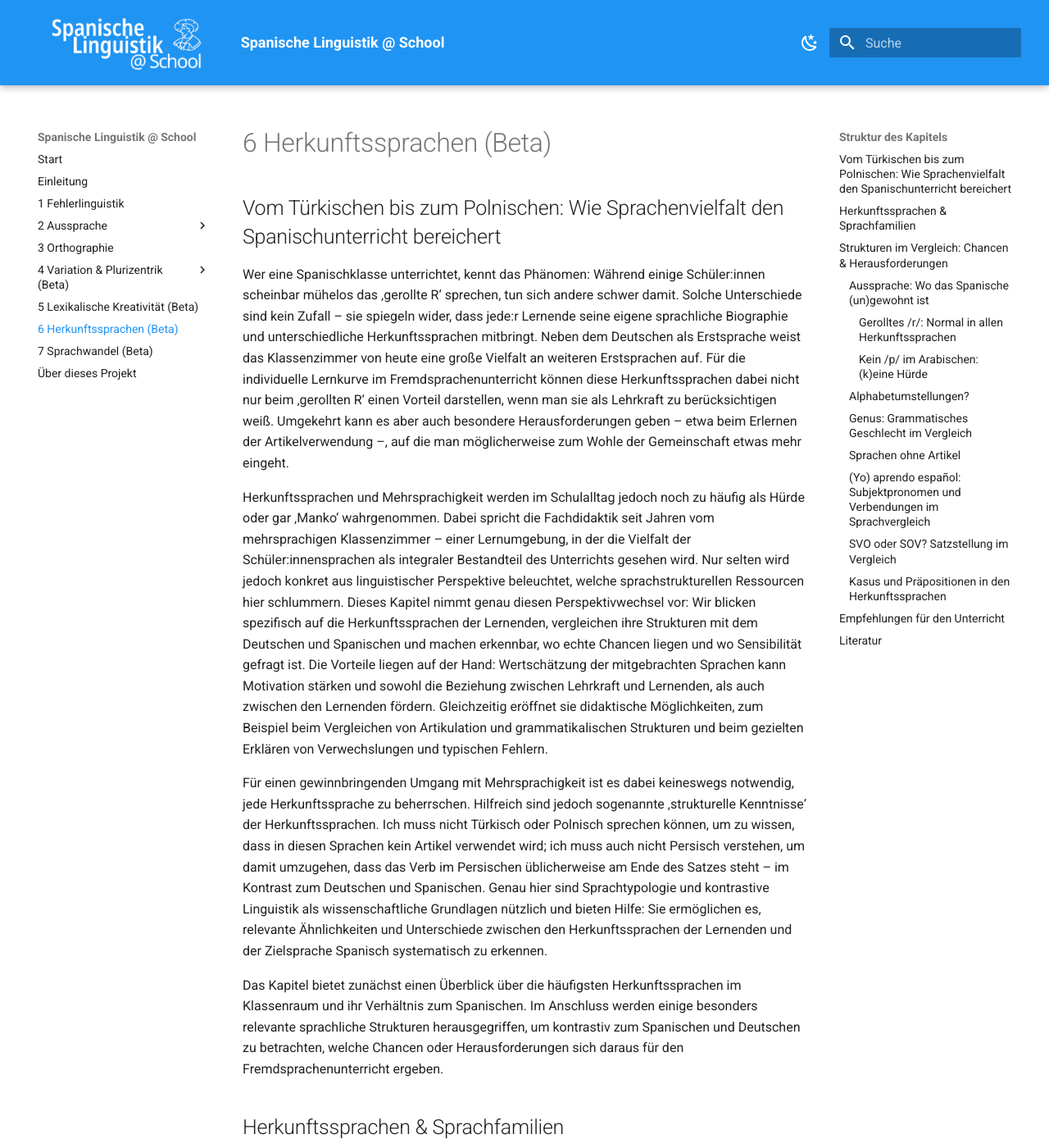
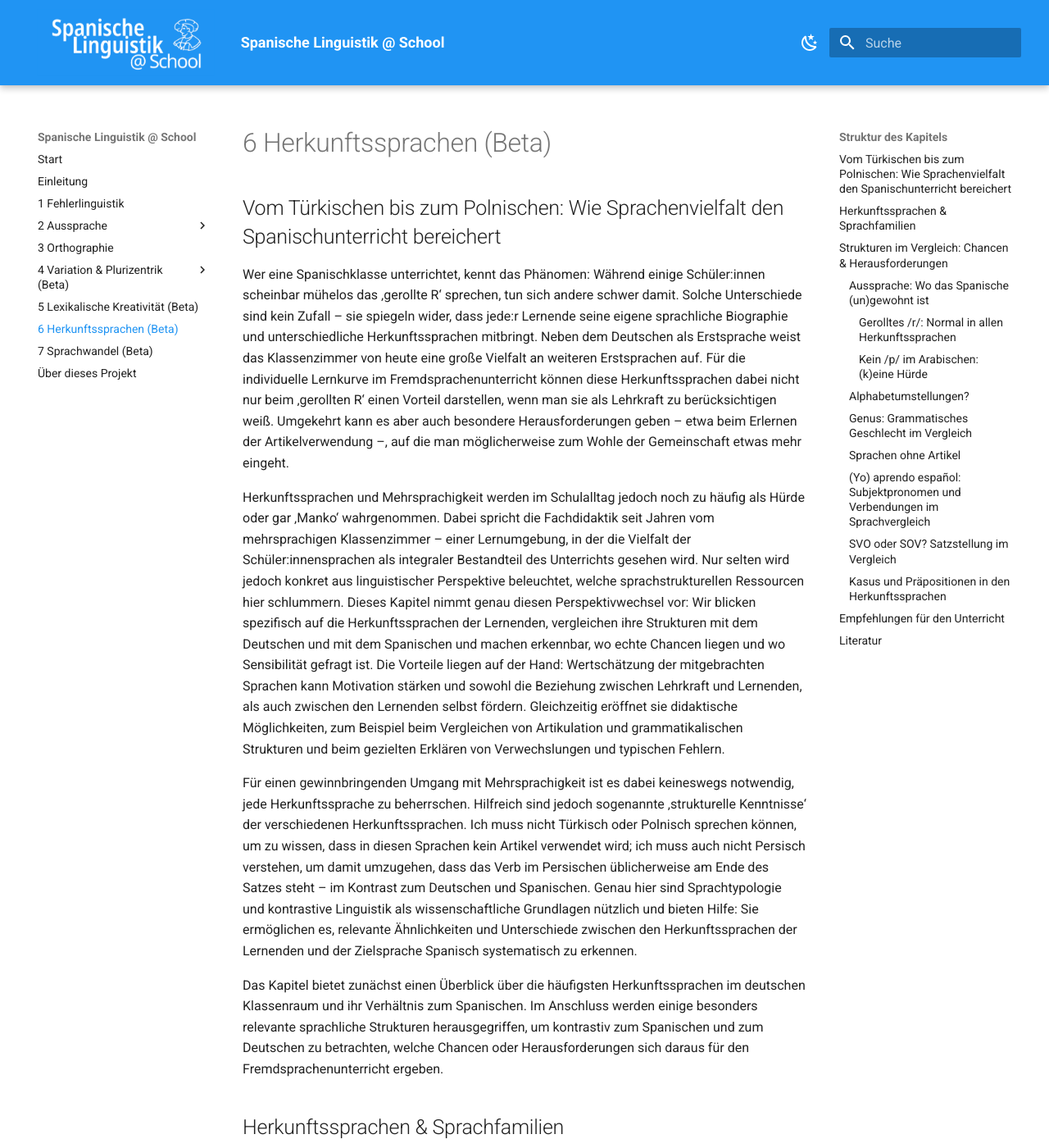
Before and after one commit to FTacke/spanisch-toolkit, an MkDocs documentation site: the page built from docs/herkunftssprachen/herkunftssprachen.md, in a window 1280 px wide and 1400 px high. Shown: the whole window at 82% size. Built offline with MkDocs 1.6.1 and Material for MkDocs 9.7.7, drawn with Linux system fonts in a browser that asks for light colours; some of the changed text lies outside the part shown.

Commit message:
Refine wording in herkunftssprachen.md and wandel.md

```diff
--- a/docs/herkunftssprachen/herkunftssprachen.md
+++ b/docs/herkunftssprachen/herkunftssprachen.md
@@ -4,11 +4,11 @@
 
 Wer eine Spanischklasse unterrichtet, kennt das Phänomen: Während einige Schüler:innen scheinbar mühelos das ‚gerollte R‘ sprechen, tun sich andere schwer damit. Solche Unterschiede sind kein Zufall – sie spiegeln wider, dass jede:r Lernende seine eigene sprachliche Biographie und unterschiedliche Herkunftssprachen mitbringt. Neben dem Deutschen als Erstsprache weist das Klassenzimmer von heute eine große Vielfalt an weiteren Erstsprachen auf. Für die individuelle Lernkurve im Fremdsprachenunterricht können diese Herkunftssprachen dabei nicht nur beim ‚gerollten R‘ einen Vorteil darstellen, wenn man sie als Lehrkraft zu berücksichtigen weiß. Umgekehrt kann es aber auch besondere Herausforderungen geben – etwa beim Erlernen der Artikelverwendung –, auf die man möglicherweise zum Wohle der Gemeinschaft etwas mehr eingeht.
 
-Herkunftssprachen und Mehrsprachigkeit werden im Schulalltag jedoch noch zu häufig als Hürde oder gar ‚Manko‘ wahrgenommen. Dabei spricht die Fachdidaktik seit Jahren vom mehrsprachigen Klassenzimmer – einer Lernumgebung, in der die Vielfalt der Schüler:innensprachen als integraler Bestandteil des Unterrichts gesehen wird. Nur selten wird jedoch konkret aus linguistischer Perspektive beleuchtet, welche sprachstrukturellen Ressourcen hier schlummern. Dieses Kapitel nimmt genau diesen Perspektivwechsel vor: Wir blicken spezifisch auf die Herkunftssprachen der Lernenden, vergleichen ihre Strukturen mit dem Deutschen und Spanischen und machen erkennbar, wo echte Chancen liegen und wo Sensibilität gefragt ist. Die Vorteile liegen auf der Hand: Wertschätzung der mitgebrachten Sprachen kann Motivation stärken und sowohl die Beziehung zwischen Lehrkraft und Lernenden, als auch zwischen den Lernenden fördern. Gleichzeitig eröffnet sie didaktische Möglichkeiten, zum Beispiel beim Vergleichen von Artikulation und grammatikalischen Strukturen und beim gezielten Erklären von Verwechslungen und typischen Fehlern.
+Herkunftssprachen und Mehrsprachigkeit werden im Schulalltag jedoch noch zu häufig als Hürde oder gar ‚Manko‘ wahrgenommen. Dabei spricht die Fachdidaktik seit Jahren vom mehrsprachigen Klassenzimmer – einer Lernumgebung, in der die Vielfalt der Schüler:innensprachen als integraler Bestandteil des Unterrichts gesehen wird. Nur selten wird jedoch konkret aus linguistischer Perspektive beleuchtet, welche sprachstrukturellen Ressourcen hier schlummern. Dieses Kapitel nimmt genau diesen Perspektivwechsel vor: Wir blicken spezifisch auf die Herkunftssprachen der Lernenden, vergleichen ihre Strukturen mit dem Deutschen und mit dem Spanischen und machen erkennbar, wo echte Chancen liegen und wo Sensibilität gefragt ist. Die Vorteile liegen auf der Hand: Wertschätzung der mitgebrachten Sprachen kann Motivation stärken und sowohl die Beziehung zwischen Lehrkraft und Lernenden, als auch zwischen den Lernenden selbst fördern. Gleichzeitig eröffnet sie didaktische Möglichkeiten, zum Beispiel beim Vergleichen von Artikulation und grammatikalischen Strukturen und beim gezielten Erklären von Verwechslungen und typischen Fehlern.
 
-Für einen gewinnbringenden Umgang mit Mehrsprachigkeit ist es dabei keineswegs notwendig, jede Herkunftssprache zu beherrschen. Hilfreich sind jedoch sogenannte ‚strukturelle Kenntnisse‘ der Herkunftssprachen. Ich muss nicht Türkisch oder Polnisch sprechen können, um zu wissen, dass in diesen Sprachen kein Artikel verwendet wird; ich muss auch nicht Persisch verstehen, um damit umzugehen, dass das Verb im Persischen üblicherweise am Ende des Satzes steht – im Kontrast zum Deutschen und Spanischen. Genau hier sind Sprachtypologie und kontrastive Linguistik als wissenschaftliche Grundlagen nützlich und bieten Hilfe: Sie ermöglichen es, relevante Ähnlichkeiten und Unterschiede zwischen den Herkunftssprachen der Lernenden und der Zielsprache Spanisch systematisch zu erkennen.
+Für einen gewinnbringenden Umgang mit Mehrsprachigkeit ist es dabei keineswegs notwendig, jede Herkunftssprache zu beherrschen. Hilfreich sind jedoch sogenannte ‚strukturelle Kenntnisse‘ der verschiedenen Herkunftssprachen. Ich muss nicht Türkisch oder Polnisch sprechen können, um zu wissen, dass in diesen Sprachen kein Artikel verwendet wird; ich muss auch nicht Persisch verstehen, um damit umzugehen, dass das Verb im Persischen üblicherweise am Ende des Satzes steht – im Kontrast zum Deutschen und Spanischen. Genau hier sind Sprachtypologie und kontrastive Linguistik als wissenschaftliche Grundlagen nützlich und bieten Hilfe: Sie ermöglichen es, relevante Ähnlichkeiten und Unterschiede zwischen den Herkunftssprachen der Lernenden und der Zielsprache Spanisch systematisch zu erkennen.
 
-Das Kapitel bietet zunächst einen Überblick über die häufigsten Herkunftssprachen im Klassenraum und ihr Verhältnis zum Spanischen. Im Anschluss werden einige besonders relevante sprachliche Strukturen herausgegriffen, um kontrastiv zum Spanischen und Deutschen zu betrachten, welche Chancen oder Herausforderungen sich daraus für den Fremdsprachenunterricht ergeben.
+Das Kapitel bietet zunächst einen Überblick über die häufigsten Herkunftssprachen im deutschen Klassenraum und ihr Verhältnis zum Spanischen. Im Anschluss werden einige besonders relevante sprachliche Strukturen herausgegriffen, um kontrastiv zum Spanischen und zum Deutschen zu betrachten, welche Chancen oder Herausforderungen sich daraus für den Fremdsprachenunterricht ergeben.
 
 ## Herkunftssprachen & Sprachfamilien
 
@@ -60,7 +60,7 @@ Wer Spanisch lernt, begegnet schon zu Beginn dem ‚gerollten R‘, das für Ler
 
 Sprachvergleichend ist es sogar so, dass in der Mehrzahl der Sprachen der Welt das <span class="meta">/r/</span> alveolar, also mit der Zungenspitze, artikuliert wird. Sprachen wie Deutsch und Französisch, in denen das <span class="meta">/r/</span> uvular ausgesprochen wird, sind weltweit in der Minderheit.
 
-Allerdings weist das Spanische eine Besonderheit auf – sowohl im Vergleich mit dem Deutschen als auch mit den Herkunftssprachen –, nämlich die Unterscheidung zwischen einfachem <span class="meta">/ɾ/</span> und mehrfach gerolltem <span class="meta">/r/</span>, die wortintern bedeutungsunterscheidend sein kann (z.B. *caro* vs. *carro*). In den hier betrachteten Herkunftssprachen gibt es diese Unterscheidung nicht – nicht einmal im Italienischen. Vielmehr finden sich dort, je nach Dialekt oder lautlicher Umgebung, lediglich Präferenzen für einfaches Anschlagen oder mehrfaches Rollen. In manchen Sprachen, wie dem Türkischen, ist das mehrfache Vibrieren sogar unüblich und muss erst erlernt werden. In jedem Fall ist aber der Artikulationsort bereits vertraut. Detailliertere Informationen zu den einzelnen Sprachen findest du im folgenden Kasten.
+Allerdings weist das Spanische eine Besonderheit auf – sowohl im Vergleich mit dem Deutschen als auch mit den Herkunftssprachen –, nämlich die Unterscheidung zwischen einfachem <span class="meta">/ɾ/</span> und mehrfach gerolltem <span class="meta">/r/</span>, die wortintern bedeutungsunterscheidend sein kann (z.B. *caro* vs. *carro*). In den hier betrachteten Sprachen gibt es diese Unterscheidung nicht – nicht einmal im Italienischen. Vielmehr finden sich dort, je nach Dialekt oder lautlicher Umgebung, lediglich Präferenzen für einfaches Anschlagen oder mehrfaches Rollen. In manchen Sprachen, wie zum Beispiel dem Türkischen, ist das mehrfache Vibrieren sogar unüblich und muss erst erlernt werden. In jedem Fall ist aber der Artikulationsort bereits vertraut. Detailliertere Informationen zu den einzelnen Sprachen findest du im folgenden Kasten.
 
 <details>
 <summary>Mehr zum R in den Herkunftssprachen</summary>
@@ -83,7 +83,7 @@ Allerdings weist das Spanische eine Besonderheit auf – sowohl im Vergleich mit
 
 </details>
 
-Für den Unterricht heißt das: Herkunftssprachler:innen können gerade zu Beginn als authentische Vorbilder für die Zungenspitzenartikulation dienen. Insbesondere für deutschsprachige Lernende, für die das spanische R eine Herausforderung bleibt, ist es lohnend, gezielt mit Vorbild- und Nachsprechübungen zu arbeiten und positives Feedback für gelungene Artikulation zu geben. Gleichzeitig ist die Unterscheidung zwischen <span class="meta">/ɾ/</span> (z.B. *pe**r**o*) und <span class="meta">/r/</span> (z.B. *pe**rr**o*) für alle neu. Im Kapitel [Aussprache](../aussprache/aussprache.md#anders-artikulierte-laute-r-laute) findest Du Tipps zur Einübung des R.
+Für den Unterricht heißt das: Die Sprecher:innen dieser Sprachen können gerade zu Beginn als authentische Vorbilder für die Zungenspitzenartikulation dienen. Insbesondere für deutschsprachige Lernende, für die das spanische R eine Herausforderung bleibt, ist es lohnend, gezielt mit Vorbild- und Nachsprechübungen zu arbeiten und positives Feedback für gelungene Artikulation zu geben. Gleichzeitig ist die Unterscheidung zwischen <span class="meta">/ɾ/</span> (z.B. *pe**r**o*) und <span class="meta">/r/</span> (z.B. *pe**rr**o*) für alle neu. Im Kapitel [Aussprache](../aussprache/aussprache.md#anders-artikulierte-laute-r-laute) findest Du Tipps zur Einübung des R.
 
 #### Kein /p/ im Arabischen: (k)eine Hürde
 
```
Also changed, not shown: other parts of docs/herkunftssprachen/herkunftssprachen.md (+4 -4 lines), docs/wandel/wandel.md (+6 -6 lines).
